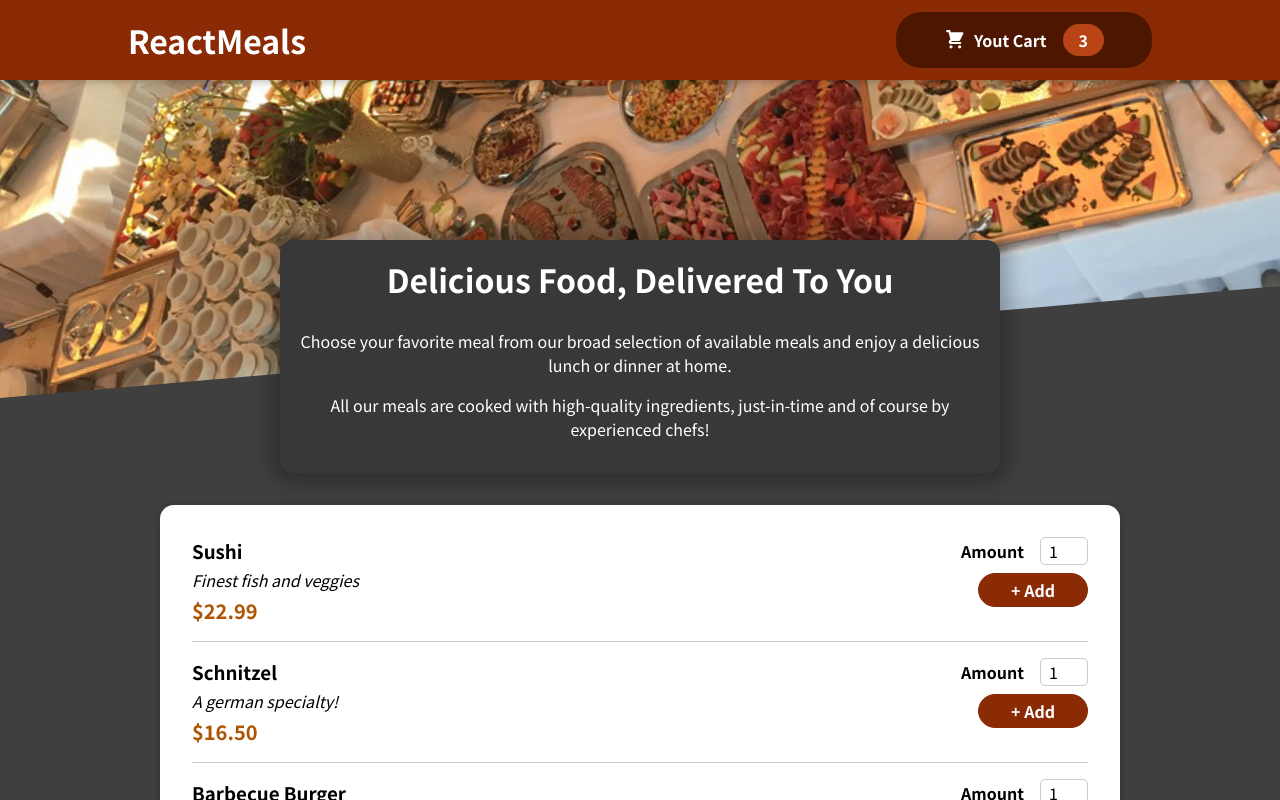
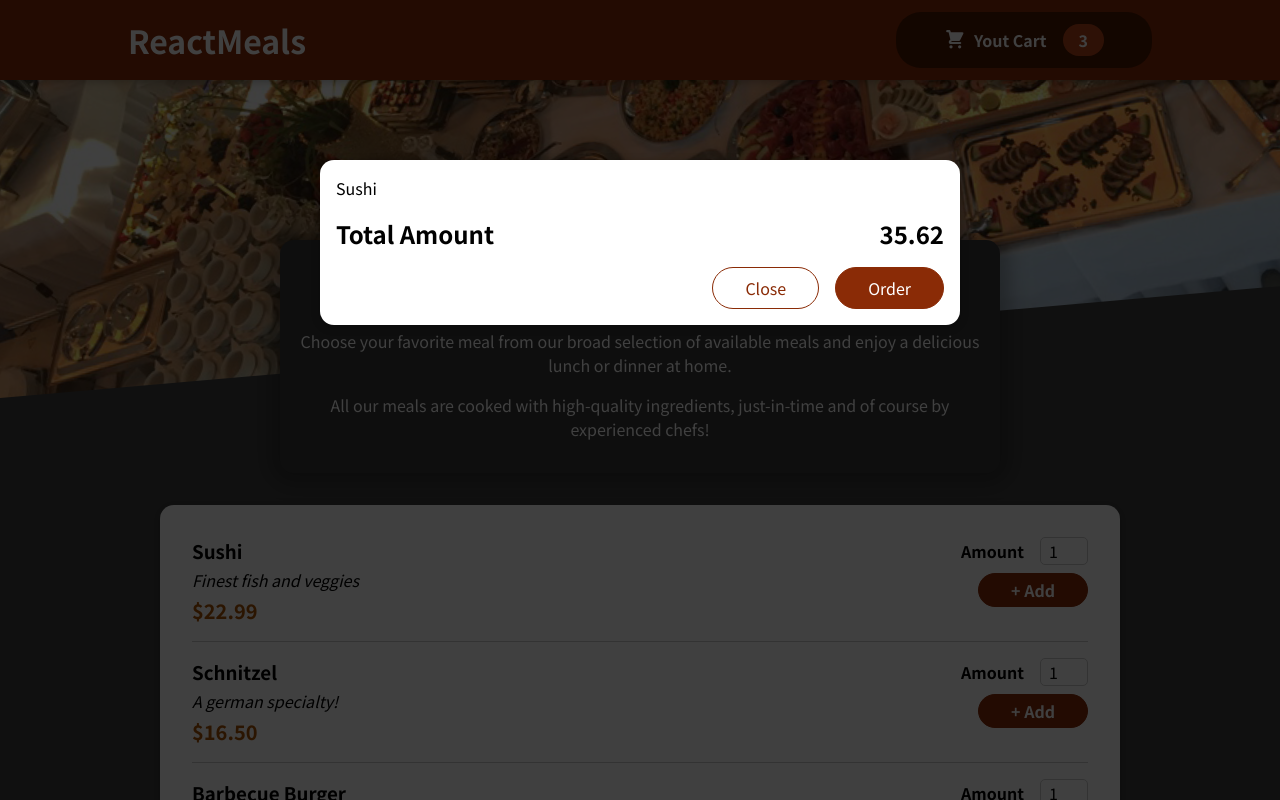
Before and after one commit to marcoguidara/udemy-react-the-complete-guide-incl-hooks-react-router-redux, a React (Create React App) app in the folder 006-starting-project-modlue-11/: page / in a window 1280 px wide. Shown: the top 800 px of the page. Built offline with nearby package versions, Linux system fonts and the light colour scheme.

Commit message:
Lesson 139

```diff
--- a/006-starting-project-modlue-11/public/index.html
+++ b/006-starting-project-modlue-11/public/index.html
@@ -28,6 +28,7 @@
   </head>
   <body>
     <noscript>You need to enable JavaScript to run this app.</noscript>
+    <div id="overlays"></div>
     <div id="root"></div>
     <!--
       This HTML file is a template.
--- a/006-starting-project-modlue-11/src/App.js
+++ b/006-starting-project-modlue-11/src/App.js
@@ -1,10 +1,12 @@
 import { Fragment } from "react";
+import Cart from "./components/Cart/Cart";
 import Header from "./components/Layout/Header";
 import Meals from "./components/Meals/Meals";
 
 function App() {
   return (
     <Fragment>
+      <Cart />
       <Header />
       <main>
         <Meals />
--- a/006-starting-project-modlue-11/src/components/Cart/Cart.js
+++ b/006-starting-project-modlue-11/src/components/Cart/Cart.js
@@ -1,3 +1,4 @@
+import Modal from "../UI/Modal";
 import classes from "./Cart.module.css";
 
 const Cart = (props) => {
@@ -10,9 +11,9 @@ const Cart = (props) => {
   );
 
   return (
-    <div>
+    <Modal>
       {cartItems}
-      <div className={classes.totla}>
+      <div className={classes.total}>
         <span>Total Amount</span>
         <span>35.62</span>
       </div>
@@ -20,7 +21,7 @@ const Cart = (props) => {
         <button className={classes["button--alt"]}>Close</button>
         <button className={classes.button}>Order</button>
       </div>
-    </div>
+    </Modal>
   );
 };
 
--- /dev/null
+++ b/006-starting-project-modlue-11/src/components/UI/Modal.js
@@ -0,0 +1,29 @@
+import { Fragment } from "react";
+import ReactDOM from "react-dom";
+
+import classes from "./Modal.module.css";
+
+const Backdrop = (props) => {
+  return <div className={classes.backdrop}></div>;
+};
+
+const ModalOverlay = (props) => {
+  return (
+    <div className={classes.modal}>
+      <div className={classes.content}>{props.children}</div>
+    </div>
+  );
+};
+
+const portalElement = document.getElementById('overlays');
+
+const Modal = (props) => {
+  return (
+    <Fragment>
+      {ReactDOM.createPortal(<Backdrop />, portalElement)}
+      {ReactDOM.createPortal(<ModalOverlay>{props.children}</ModalOverlay>, portalElement)}
+    </Fragment>
+  );
+};
+
+export default Modal;
--- /dev/null
+++ b/006-starting-project-modlue-11/src/components/UI/Modal.module.css
@@ -0,0 +1,40 @@
+.backdrop {
+  position: fixed;
+  top: 0;
+  left: 0;
+  width: 100%;
+  height: 100vh;
+  z-index: 20;
+  background-color: rgba(0, 0, 0, 0.75);
+}
+
+.modal {
+  position: fixed;
+  top: 20vh;
+  left: 5%;
+  width: 90%;
+  background-color: white;
+  padding: 1rem;
+  border-radius: 14px;
+  box-shadow: 0 2px 8px rgba(0, 0, 0, 0.25);
+  z-index: 30;
+  animation: slide-down 300ms ease-out forwards;
+}
+
+@media (min-width: 768px) {
+  .modal {
+    width: 40rem;
+    left: calc(50% - 20rem);
+  }
+}
+
+@keyframes slide-down {
+  from {
+    opacity: 0;
+    transform: translateY(-3rem);
+  }
+  to {
+    opacity: 1;
+    transform: translateY(0);
+  }
+}
```
